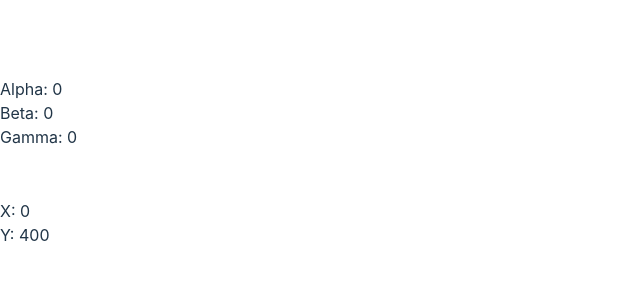
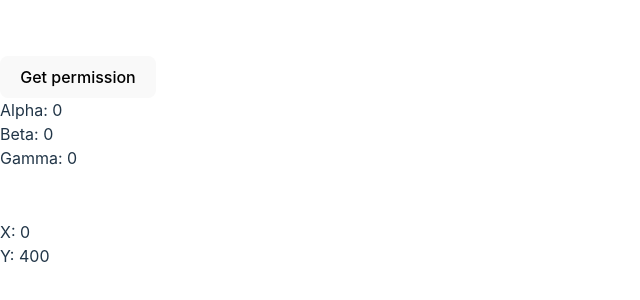
Before and after one commit to alpeevr/cursors-client, a React (Vite) app: page / in a window 1280 px wide. Shown: the part 238-538 px from the top of the page, without its empty margins (0-640 px from the left). Built offline with nearby package versions, Linux system fonts and the light colour scheme; the HTML template or start-up script is replaced by a standard one.

Commit message:
feat(*): add button to request permission

```diff
--- a/src/App.tsx
+++ b/src/App.tsx
@@ -13,11 +13,6 @@ function App() {
   const [y, setY] = useState(0);
 
   useEffect(() => {
-    async function getPermission() {
-      const result = await getOrientation();
-      setHasAccess(!!result);
-    }
-
     if (!hasAccess) {
       getPermission();
       return;
@@ -43,8 +38,20 @@ function App() {
     setY(y);
   }, [alpha, beta, gamma]);
 
+  async function getPermission() {
+    const result = await getOrientation();
+    setHasAccess(!!result);
+  }
+
   return (
     <div>
+      <button
+        onClick={async () => {
+          await getPermission();
+        }}
+      >
+        Get permission
+      </button>
       <div>Alpha: {alpha}</div>
       <div>Beta: {beta}</div>
       <div>Gamma: {gamma}</div>
```
